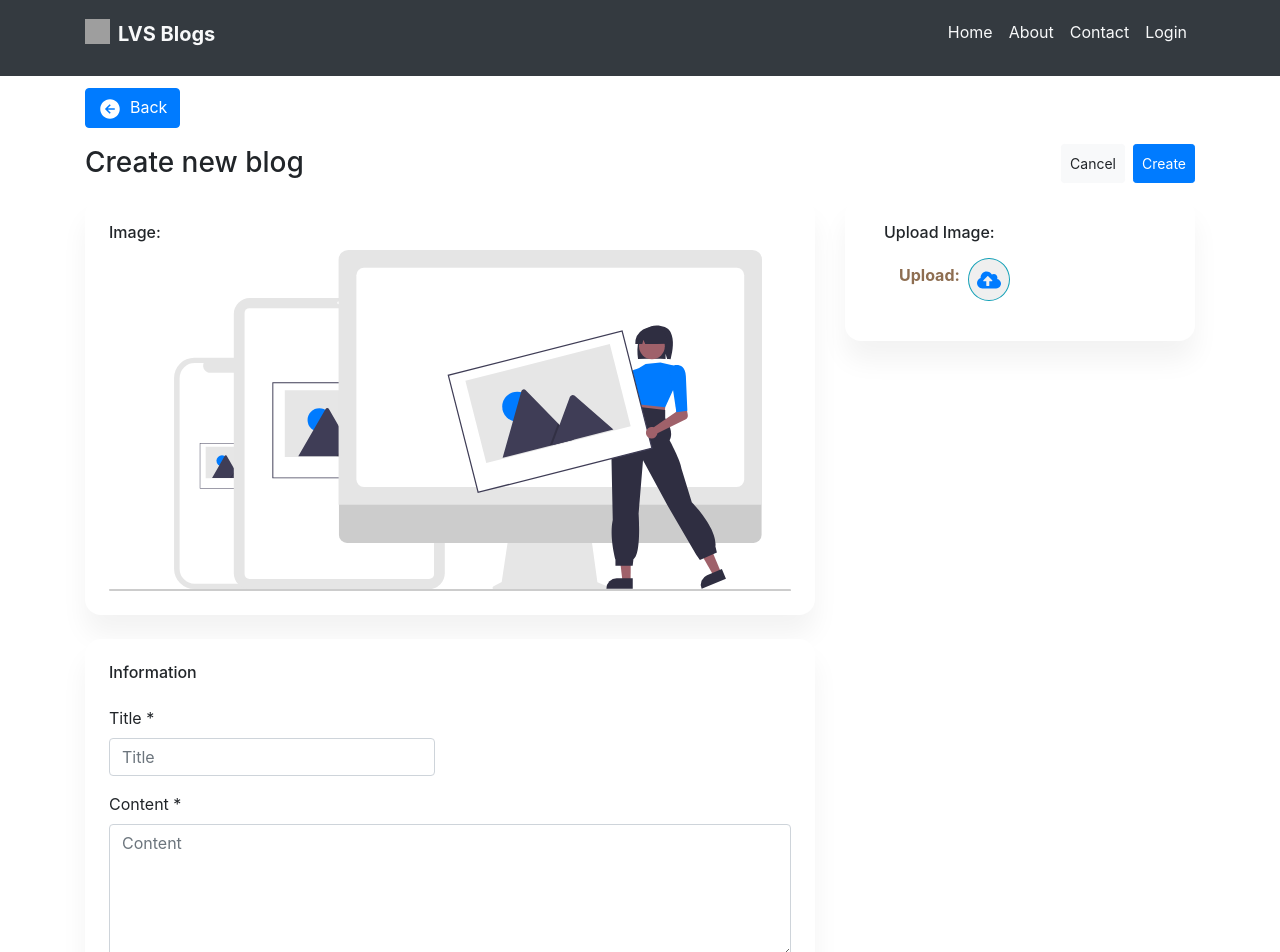
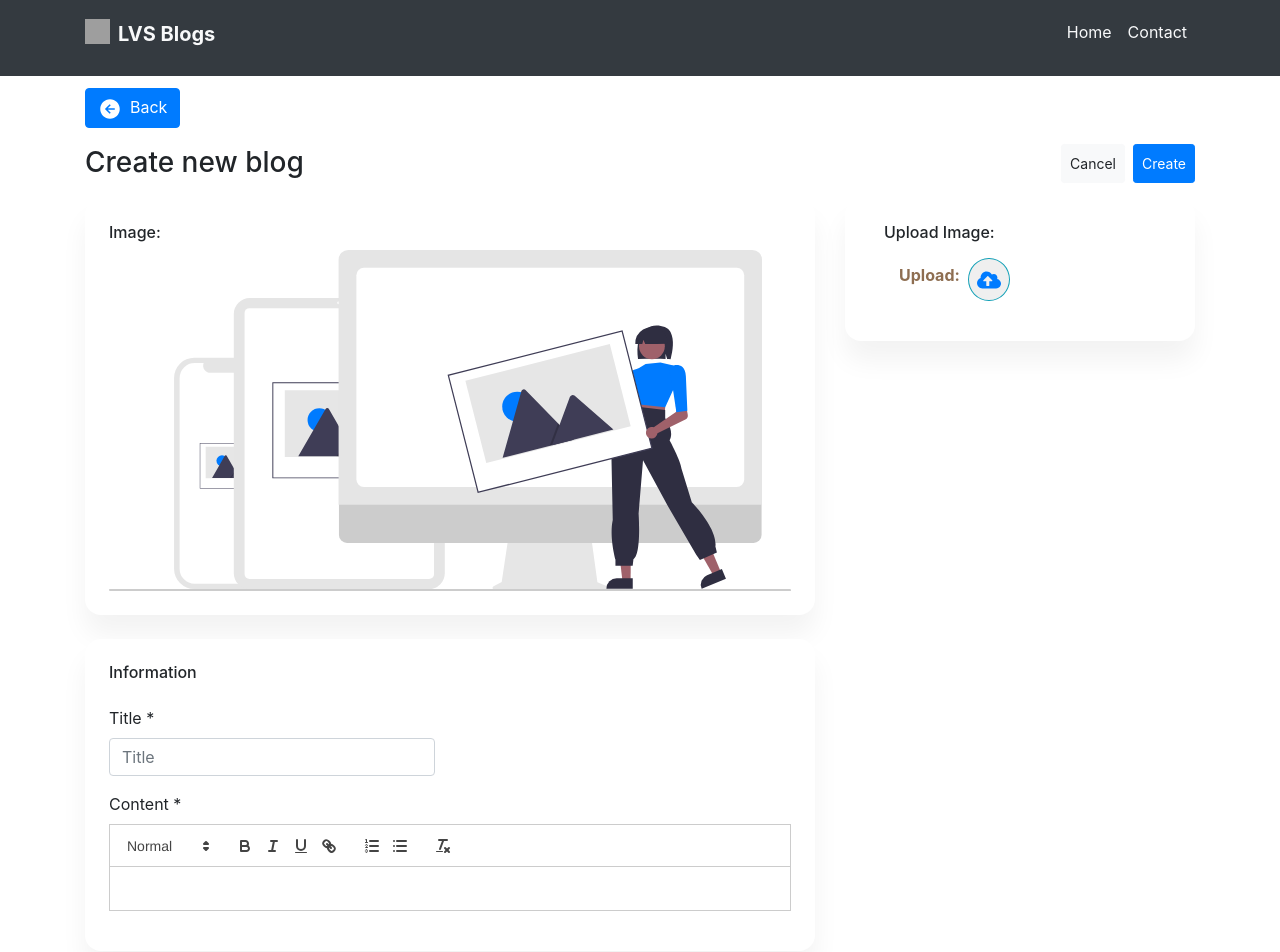
Before and after one commit to LeVSon1507/blogs-nals, a React (Create React App) app: page /blogs/new-edit-blog in a window 1280 px wide. Shown: the top 952 px of the page. Built offline with nearby package versions, Linux system fonts and the light colour scheme; grey boxes are pictures that could not be loaded.

Commit message:
feat: add toolbar edit for content & update navbar

```diff
--- a/package.json
+++ b/package.json
@@ -24,6 +24,8 @@
     "react-google-recaptcha": "^3.1.0",
     "react-hook-form": "^7.51.5",
     "react-icons": "^5.2.1",
+    "react-loading-skeleton": "^3.4.0",
+    "react-quill": "^2.0.0",
     "react-redux": "^9.1.2",
     "react-router-dom": "^6.22.3",
     "react-scripts": "5.0.1",
--- a/src/components/Article/index.tsx
+++ b/src/components/Article/index.tsx
@@ -4,6 +4,7 @@ import { Blog } from 'src/redux/type';
 import { isEmpty } from 'lodash';
 import { LOGO_NALS, formatDateTime } from 'src/utils/helper';
 import { useNavigate } from 'react-router-dom';
+import Skeleton from 'react-loading-skeleton';
 
 const Article = ({ data }: { data: Blog[] }) => {
   const navigate = useNavigate();
@@ -20,13 +21,22 @@ const Article = ({ data }: { data: Blog[] }) => {
     <div className="container">
       <div className="row">
         {isEmpty(data) ? (
-          <></>
+          <Skeleton height={200} />
         ) : (
           data.map((item: Blog, index: number) => {
             return (
               <div key={index} className="media col-lg-4 col-md-6 col-12 mt-4">
                 <div className="cmp-article-item media-body card service-wrapper rounded border-0 shadow p-4">
-                  <img src={item?.image} alt="hinh_anh_news" className="cmp-article-img" />
+                  {isEmpty(item?.image) ? (
+                    <Skeleton height={200} />
+                  ) : (
+                    <img
+                      src={item?.image}
+                      alt="hinh_anh_news"
+                      className="cmp-article-img"
+                      loading="lazy"
+                    />
+                  )}
                   <div className="content mt-4">
                     <h5 className="title">{item?.title}</h5>
                     <p className="description media-content text-muted mt-3 mb-0">
--- a/src/components/ContactUs/index.tsx
+++ b/src/components/ContactUs/index.tsx
@@ -43,6 +43,7 @@ const ContactUs = () => {
                   onChange={(e) => setQuestionAbout(e.target.value)}
                 >
                   <option value="Tạo tin tức mới">Tạo tin tức mới</option>
+                  <option value="Vấn đề kết nối">Vấn đề kết nối</option>
                   <option value="Tìm kiếm tin tức">Tìm kiếm tin tức</option>
                   <option value="Tìm kiếm tin tức theo từ khoá cụ thể">
                     Tìm kiếm tin tức theo từ khoá cụ thể
--- a/src/components/Navbar/index.tsx
+++ b/src/components/Navbar/index.tsx
@@ -44,14 +44,6 @@ function Navbar() {
                 Home
               </p>
             </li>
-            <li className="nav-item">
-              <p
-                className="nav-link text-light cursor-pointer"
-                onClick={() => handleGoToOtherPage('about')}
-              >
-                About
-              </p>
-            </li>
 
             <li className="nav-item">
               <p
@@ -59,15 +51,6 @@ function Navbar() {
                 onClick={() => handleGoToOtherPage('contact')}
               >
                 Contact
-              </p>
-            </li>
-
-            <li className="nav-item">
-              <p
-                className="nav-link text-light cursor-pointer"
-                onClick={() => handleGoToOtherPage('login')}
-              >
-                Login
               </p>
             </li>
           </ul>
--- a/src/components/Notification/index.tsx
+++ b/src/components/Notification/index.tsx
@@ -14,6 +14,11 @@ const Notification = ({
     navigate('/');
     window.location.reload();
   };
+
+  const handleContactUs = () => {
+    navigate('/contact');
+  };
+
   return (
     <div className="d-flex flex-column justify-content-center align-items-center m-7 mb-4">
       <img src={not_found_image} width={500} height={500} alt="not_found" />
@@ -22,6 +27,9 @@ const Notification = ({
         <FaHome className="mt-1 mr-2" />
         Back to home
       </button>
+      <button onClick={handleContactUs} className="btn btn-warning mt-2">
+        Contact Us
+      </button>
     </div>
   );
 };
--- a/src/container/BlogDetailPage/index.tsx
+++ b/src/container/BlogDetailPage/index.tsx
@@ -56,9 +56,12 @@ function BlogDetailPage() {
                   </div>
                 </div>
                 <div className="article-content">
-                  <p className="article-content-text">
-                    {blogDetail?.description || blogDetail?.content}
-                  </p>
+                  <p
+                    dangerouslySetInnerHTML={{
+                      __html: blogDetail?.content ?? blogDetail?.description,
+                    }}
+                    className="article-content-text"
+                  />
 
                   {!!blogDetail?.body && (
                     <blockquote>
--- a/src/container/BlogForm/index.tsx
+++ b/src/container/BlogForm/index.tsx
@@ -21,6 +21,7 @@ import LoadingCommon from 'src/components/LoadingCommon';
 import { useSelector } from 'react-redux';
 import { RootState } from 'src/redux/store';
 import { isEmpty } from 'lodash';
+import ReactQuill from 'react-quill';
 
 interface BlogFormData {
   title: string;
@@ -68,6 +69,8 @@ function BlogFrom() {
     register,
     handleSubmit,
     reset,
+    watch,
+    setValue,
     formState: { errors },
   } = useForm<BlogFormData>({
     defaultValues: initValue,
@@ -87,8 +90,9 @@ function BlogFrom() {
     try {
       if (isEditing) {
         dispatch(editBlogRequest(id, payload));
-        navigate(`/blogs/${id}`);
         dispatch(fetchBlogDetailRequest(id));
+
+        window.location.href = `/blog/${id}`;
       } else {
         dispatch(createBlogRequest(payload));
       }
@@ -181,12 +185,17 @@ function BlogFrom() {
                     <div className="col-lg-12">
                       <div className="mb-3">
                         <label htmlFor="content">Content *</label>
-                        <textarea
+                        <ReactQuill
+                          theme="snow"
+                          value={watch('content') || ''}
+                          onChange={(value) => setValue('content', value)}
+                        />
+                        {/* <textarea
                           className="form-control"
                           rows={5}
                           placeholder="Content"
                           {...register('content', { required: true })}
-                        />
+                        /> */}
                         {!!errors.content && (
                           <p className="text-danger my-2">Content is required</p>
                         )}
--- a/src/index.tsx
+++ b/src/index.tsx
@@ -9,6 +9,7 @@ import '@fontsource/roboto/700.css';
 import 'react-toastify/dist/ReactToastify.css';
 import { ToastContainer } from 'react-toastify';
 import 'bootstrap/dist/css/bootstrap.min.css';
+import 'react-quill/dist/quill.snow.css';
 
 const root = ReactDOM.createRoot(document.getElementById('root') as HTMLElement);
 
```
Also changed, not shown: 1 other file (tests, documents, lock files or other folders).
